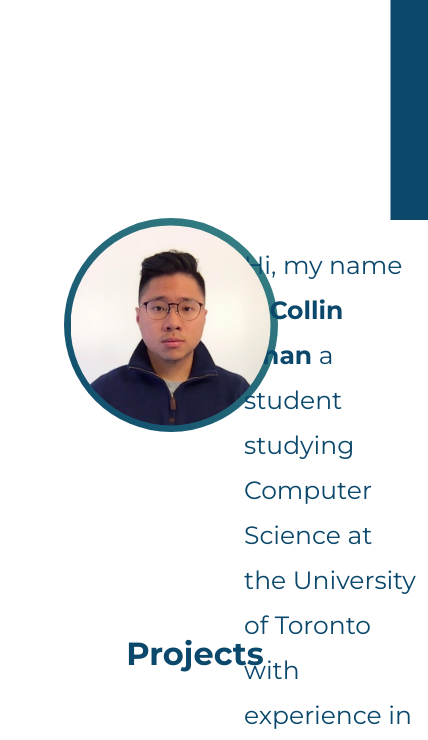
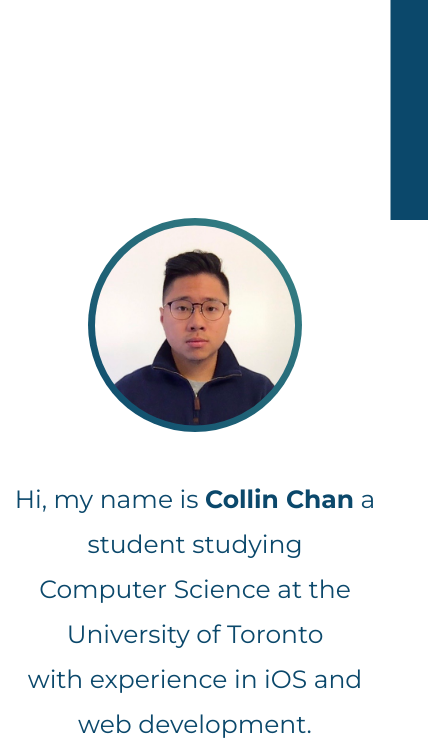
Before and after one commit to chancollin5101/Personal-Website, a plain HTML site: page index.html in a window 390 px wide. Shown: the part 720-1460 px from the top of the page, 428 px wide, since content can reach past the window. Drawn offline with nearby package versions, Linux system fonts and the light colour scheme.

Commit message:
added responsiveness to intro div

```diff
--- a/assets/css/main.css
+++ b/assets/css/main.css
@@ -298,7 +298,6 @@ body {
      width: 200px;
      height: 250px;
      clip-path: circle(100px at 50% 45%);
-
 }
 
 .exp-section {
--- a/assets/css/responsive.css
+++ b/assets/css/responsive.css
@@ -17,6 +17,16 @@
 
     body{
         font-size: medium;
+    }
+
+    .intro-section {
+        flex-direction: column;
+        text-align: center;
+        align-items: center;
+    }
+
+    .img-outline {
+        margin-left: 0;
     }
 
     #navTitle{
```
